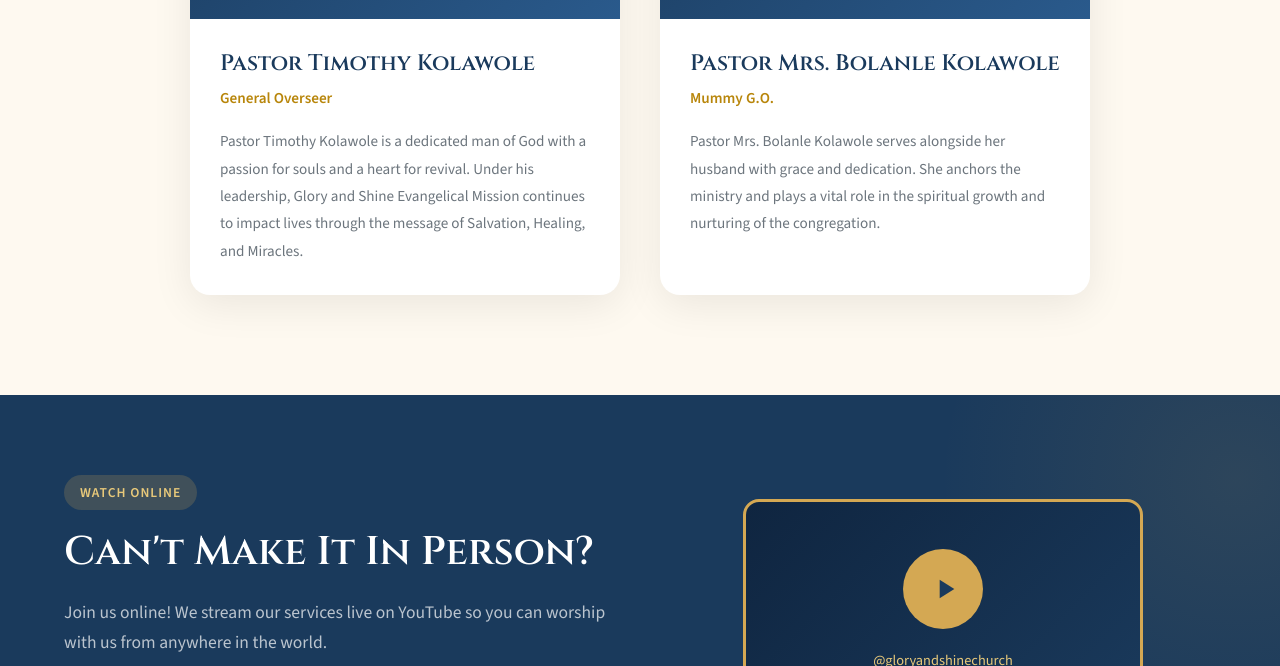
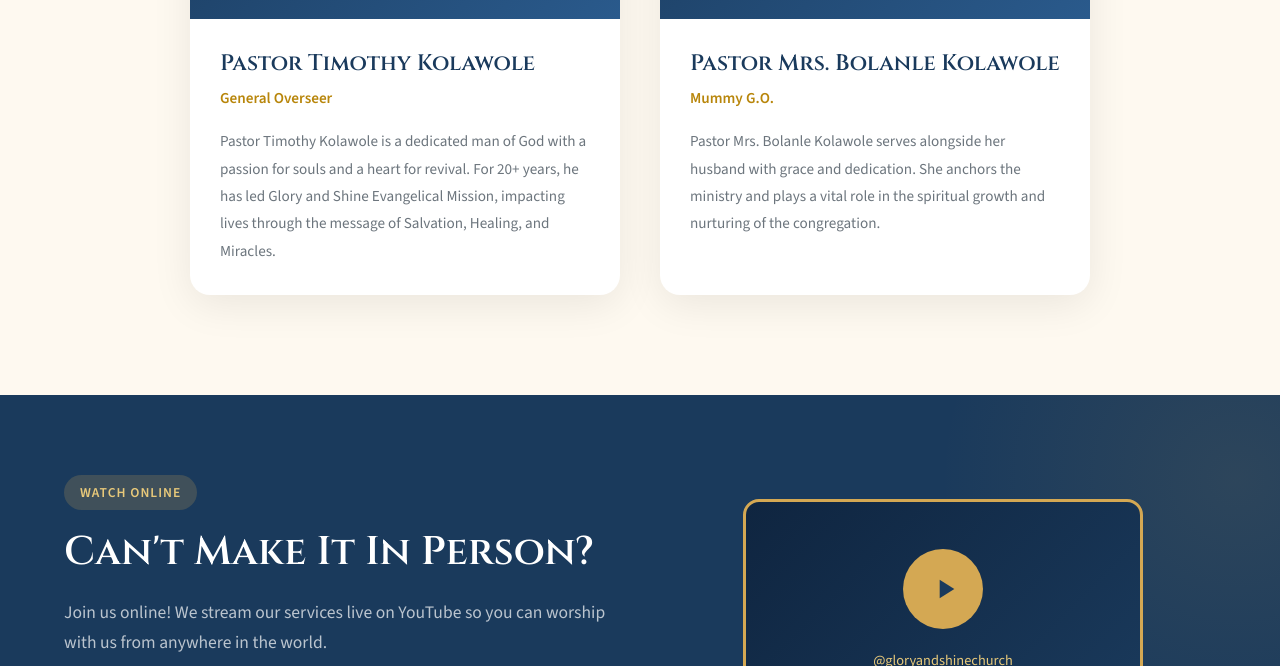
Before and after one commit to precillieo/glory-and-shine-church, a plain HTML site: page index.html in a window 1280 px wide. Shown: the part 4440-5106 px from the top of the page. Drawn offline with nearby package versions, Linux system fonts and the light colour scheme.

Commit message:
Update Pastor bio to mention 20+ years of ministry

```diff
--- a/index.html
+++ b/index.html
@@ -346,7 +346,7 @@
                     <div class="leader-info">
                         <h3>Pastor Timothy Kolawole</h3>
                         <p class="leader-role">General Overseer</p>
-                        <p class="leader-bio">Pastor Timothy Kolawole is a dedicated man of God with a passion for souls and a heart for revival. Under his leadership, Glory and Shine Evangelical Mission continues to impact lives through the message of Salvation, Healing, and Miracles.</p>
+                        <p class="leader-bio">Pastor Timothy Kolawole is a dedicated man of God with a passion for souls and a heart for revival. For 20+ years, he has led Glory and Shine Evangelical Mission, impacting lives through the message of Salvation, Healing, and Miracles.</p>
                     </div>
                 </div>
                 <div class="leader-card">
```
